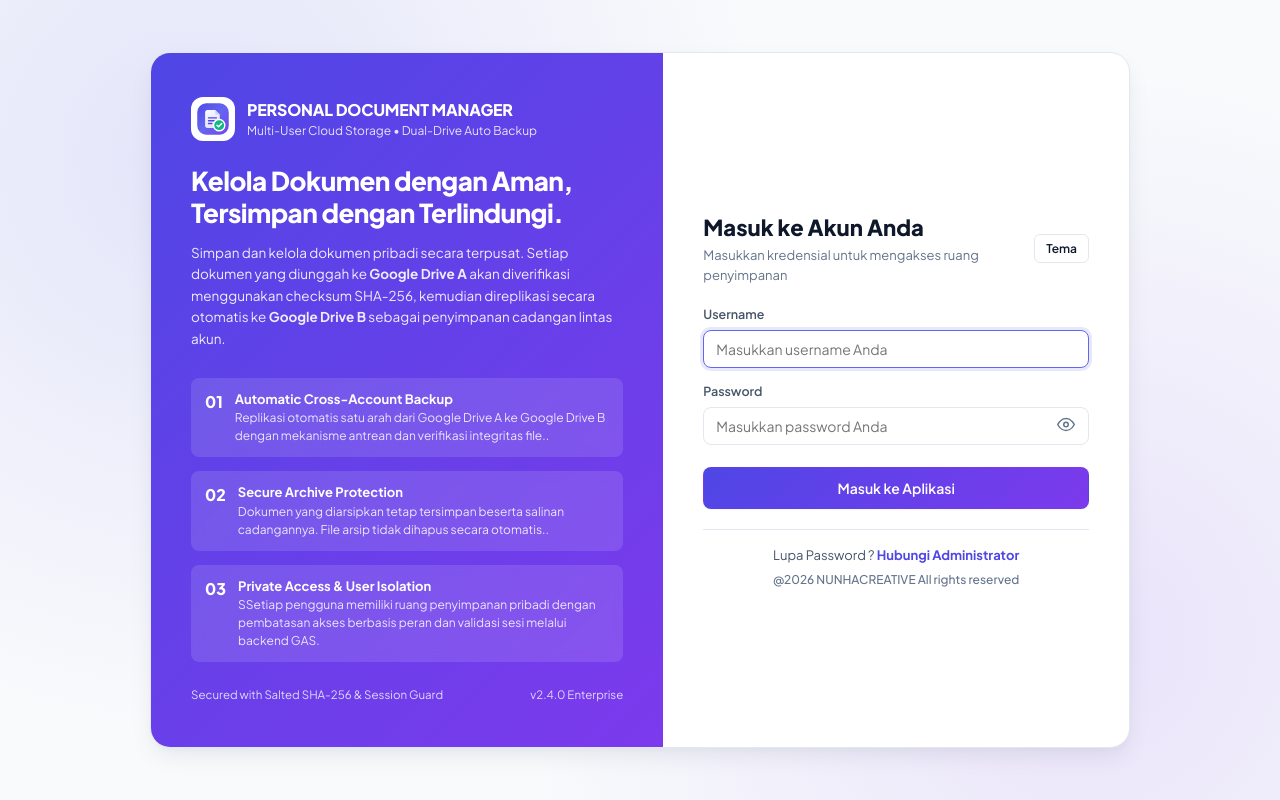
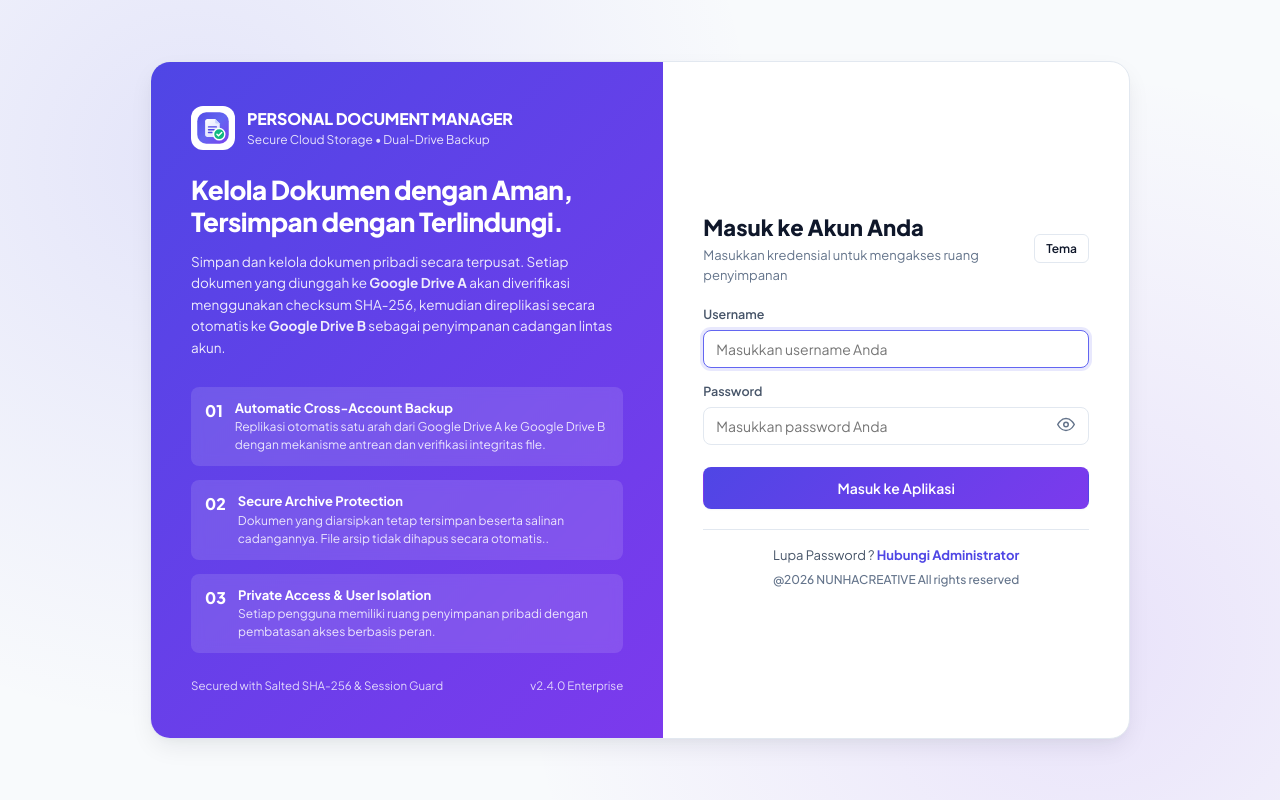
Before and after one commit to zihn88/PDM, a plain HTML site: page login.html in a window 1280 px wide. Drawn offline with Linux system fonts and the light colour scheme.

Commit message:
Update login.html

```diff
--- a/login.html
+++ b/login.html
@@ -21,7 +21,7 @@
           <img src="assets/images/logo.svg" alt="Logo" style="width:44px;height:44px;background:#fff;border-radius:12px;padding:4px;" />
           <div>
             <div style="font-weight:800;font-size:16px;letter-spacing:-0.01em;">PERSONAL DOCUMENT MANAGER</div>
-            <div style="font-size:12px;opacity:0.85;">Multi-User Cloud Storage &bull; Dual-Drive Auto Backup</div>
+            <div style="font-size:12px;opacity:0.85;">Secure Cloud Storage • Dual-Drive Backup</div>
           </div>
         </div>
 
@@ -37,7 +37,7 @@
             <div style="font-weight:800;font-size:16px;">01</div>
             <div>
               <div style="font-weight:700;font-size:13px;">Automatic Cross-Account Backup</div>
-              <div style="font-size:12px;opacity:0.85;">Replikasi otomatis satu arah dari Google Drive A ke Google Drive B dengan mekanisme antrean dan verifikasi integritas file..</div>
+              <div style="font-size:12px;opacity:0.85;">Replikasi otomatis satu arah dari Google Drive A ke Google Drive B dengan mekanisme antrean dan verifikasi integritas file.</div>
             </div>
           </div>
           <div class="showcase-feature-item">
@@ -51,7 +51,7 @@
             <div style="font-weight:800;font-size:16px;">03</div>
             <div>
               <div style="font-weight:700;font-size:13px;">Private Access & User Isolation</div>
-              <div style="font-size:12px;opacity:0.85;">SSetiap pengguna memiliki ruang penyimpanan pribadi dengan pembatasan akses berbasis peran dan validasi sesi melalui backend GAS.</div>
+              <div style="font-size:12px;opacity:0.85;">Setiap pengguna memiliki ruang penyimpanan pribadi dengan pembatasan akses berbasis peran.</div>
             </div>
           </div>
         </div>
```
